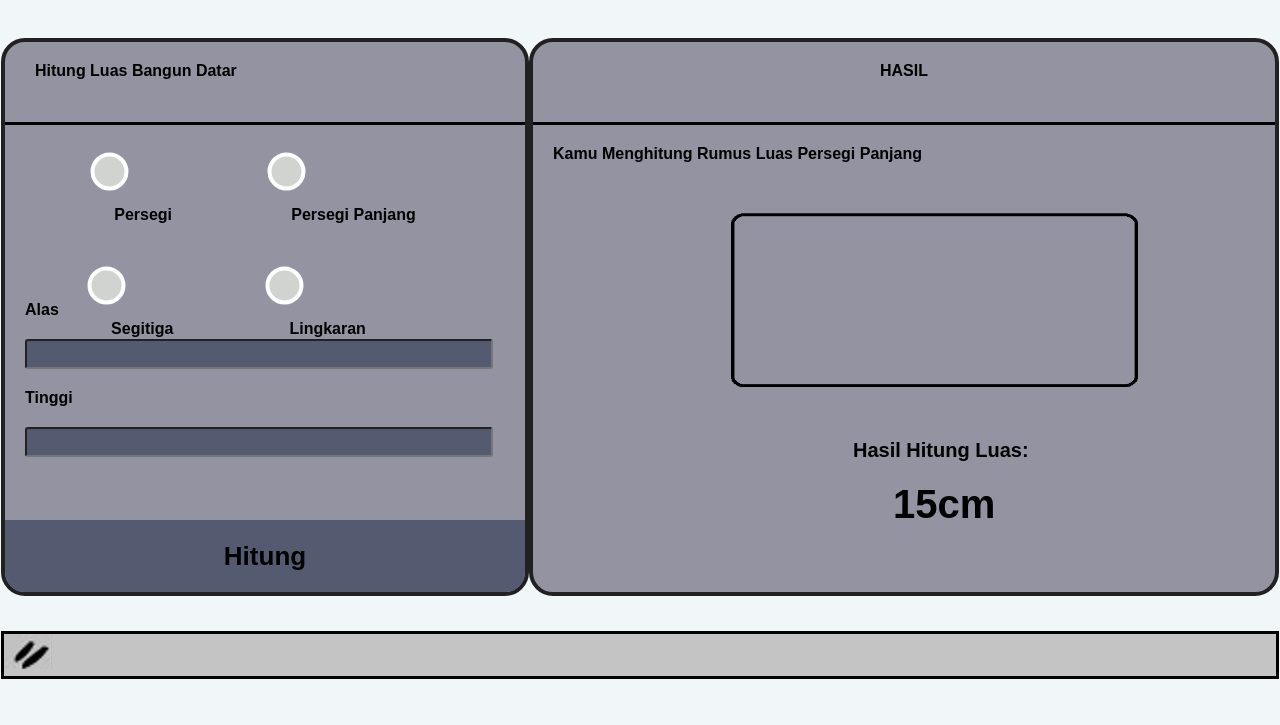
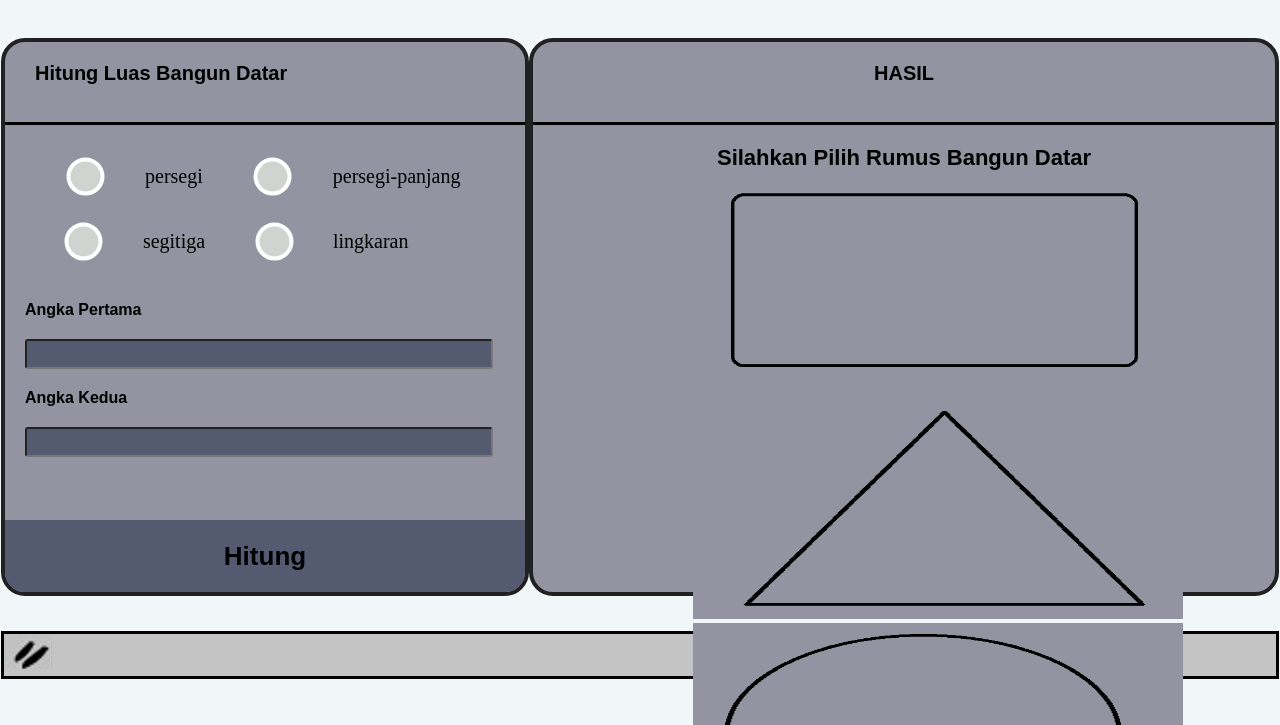
Before and after one commit to zuzu01213/Calculator_hitung_luas, a plain HTML site: page index.html in a window 1280 px wide. Both pictures are taken after a click on the button "Hitung". Shown: the part 75-800 px from the top of the page. Drawn offline with nearby package versions, Linux system fonts and the light colour scheme.

Commit message:
mengubah file

```diff
--- a/index.html
+++ b/index.html
@@ -38,30 +38,30 @@
                         <form action="index.html" method="post">
                             <div class="radios">
                                 <label  for="radio-1">
-                                    <input  type="radio" name="radio-1"><p id="check-text">Persegi</p>
-                                </label>
+                                    <input  type="radio" name="shape" id="radio-1" value="persegi">
+                                </label>persegi
 
                                 <label for="radio-2">
-                                    <input  type="radio" name="radio-2"><p>Persegi Panjang</p>
-                                </label>
+                                    <input  type="radio" name="shape" id="radio-2" value="persegi-panjang">
+                                </label>persegi-panjang
                             </div>
 
                             <div class="radios-2">
                                 <label  for="radio-3">
-                                    <input  type="radio" name="radio-3"><p>Segitiga</p>
-                                </label>
+                                    <input  type="radio" name="shape" id="radio-3" value="segitiga">
+                                </label>segitiga
                                 <label  for="radio-4">
-                                    <input  type="radio" name="radio-4"><p>Lingkaran</p>
-                                </label>
+                                    <input  type="radio" name="shape" id="radio-4" value="lingkaran">
+                                </label>lingkaran
                             </div>
                         </form>
                     </div>
                 </div>
             </div>
             <div class="card-container">
-                <p class="card-text">Alas</p>
+                <p class="card-text">Angka Pertama</p>
                 <input id="input" type="number" name="angka1" >
-                <p class="card-text">Tinggi</p>
+                <p class="card-text">Angka Kedua</p>
                 <input id="input" type="number" name="angka2" >
             </div>
             <div class="button-result">
@@ -72,19 +72,71 @@
             <div class="header-box">
                 <p class="heder-box-text">HASIL</p>
             </div>
-            <div class="hasil-type">
-                <p>Kamu Menghitung Rumus Luas Persegi Panjang</p>
+            <div id="hasil-type" class="hasil-type-persegi panjang">
+                <p>Silahkan Pilih Rumus Bangun Datar</p>
             </div>
             <div class="hasil-type-2">
                 <img id="image-persegi-panjang" src="images/persegi-panjang.png" alt="">
+                <img id="image-persegi-panjang" src="images/segitiga.png" alt="">
+                <img id="image-persegi-panjang" src="images/lingkaran.png" alt="">
+                <img id="image-persegi-panjang" src="images/persegi.png" alt="">
+
                 <p id="text-persegi-panjang">Hasil Hitung Luas:</p>
-                <p id="text-hasil-persegi-panjang">15cm</p>
-
+                <p class="text-hasil-persegi-panjang" id="result" >0cm</p>
             </div>
         </div>
     </div>
-
     <footer class="footer-container">
         <img class="strips-icon" src="images/strips.png">
     </footer>
+    <script>
+        function togglePlaceholder() {
+            var selectedShape = $("input[name='shape']:checked").val();
+            var alasInput = $("input[name='angka1']");
+            var tinggiInput = $("input[name='angka2']");
+
+            if (selectedShape === "persegi") {
+                alasInput.attr("placeholder", "Alas");
+                tinggiInput.attr("placeholder", "Alas");
+            } else if (selectedShape === "persegi-panjang") {
+                alasInput.attr("placeholder", "Alas");
+                tinggiInput.attr("placeholder", "Tinggi");
+            }
+        }
+
+        function calculateArea() {
+            togglePlaceholder();
+            var selectedShape = $("input[name='shape']:checked").val();
+            var alas = parseFloat($("input[name='angka1']").val());
+            var tinggi = parseFloat($("input[name='angka2']").val());
+
+            var result = 0;
+
+            if (selectedShape === "persegi") {
+                result = alas * alas;
+            } else if (selectedShape === "persegi-panjang") {
+                result = alas * tinggi;
+            } else if (selectedShape === "segitiga") {
+                result = (alas * tinggi) / 2;
+            } else if (selectedShape === "lingkaran") {
+                result = 3.14 * (alas / 2) * (alas / 2);
+            }
+
+            $("#result").text(result + " cm²");
+        }
+        $("input[name='shape']").on("change", function() {
+            var selectedShape = $("input[name='shape']:checked").val();
+            var hasilType = "Kamu Menghitung Rumus Luas " + selectedShape;
+            $("#hasil-type").text(hasilType);
+        });
+
+
+        $(".hasil-button").on("click", function() {
+            calculateArea();
+        });
+
+        $("input[name='shape']").on("change", function() {
+            togglePlaceholder();
+        });
+    </script>
 </body>
--- a/styles/main.css
+++ b/styles/main.css
@@ -37,6 +37,7 @@ body {
     border-bottom: 3px solid black;
     display: grid;
     justify-content: center;
+    font-size: 20px;
 
   }
 
@@ -56,6 +57,7 @@ body {
   justify-content: space-evenly;
  }
  .radios-2 {
+  margin-top: 0px;
   margin-right: 53px;
  }
 
@@ -146,8 +148,12 @@ input[type='radio']:checked:after {
 }
 
 
-.hasil-type  {
-  height: 70px;
+#hasil-type  {
+  height: 50px;
+  font-size: 22px;
+  display: flex;
+  justify-content: center;
+  font-weight: bold;
 }
 
 #image-persegi-panjang, #image-lingkaran, #image-segitiga, #image-persegi {
@@ -156,14 +162,18 @@ input[type='radio']:checked:after {
   margin-left: 160px;
   margin-bottom: 0px;
 }
-#text-persegi-panjang, #text-lingkaran, #text-segitiga, #text-persegi  {
-  margin-left: 320px;
-  margin-bottom: 20px;
+#text-persegi-panjang {
+  display: flex;
+  justify-content: center;
+  margin-bottom: 30px;
   font-size: 20px;
 }
-#text-hasil-persegi-panjang, #text-hasil-lingkaran, #text-hasil-segitiga, #text-hasil-persegi {
-  margin-left: 360px;
-  margin-bottom: 100px;
+.text-hasil-persegi-panjang, .text-hasil-lingkaran, .text-hasil-segitiga, .text-hasil-persegi {
+  display: flex;
+  justify-content: center;
   font-weight: bold;
   font-size: 40px;
 }
+::placeholder{
+  color: rgb(196, 196, 196);
+}
```
Also changed, not shown: images/lingkaran.png (added), images/persegi.png (added), images/segitiga.png (added).
